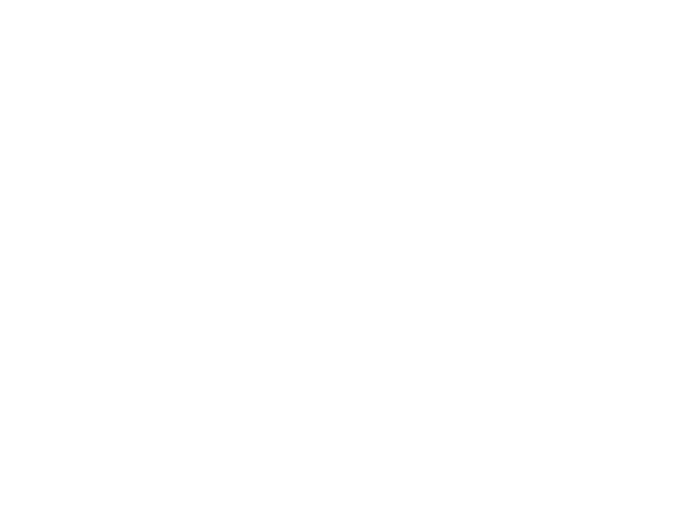
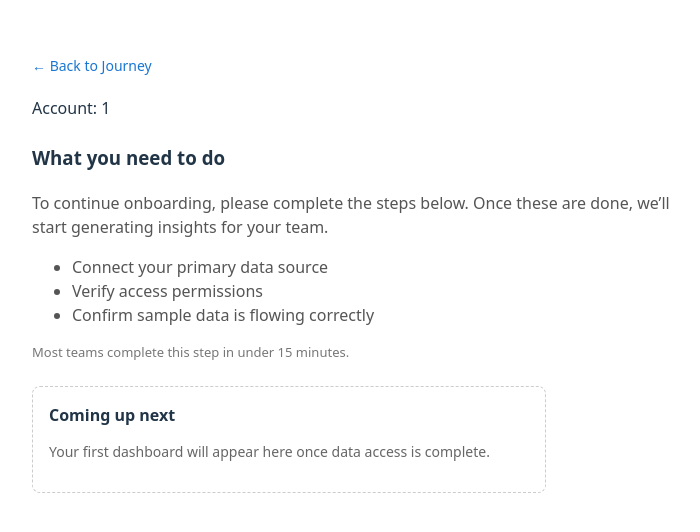
Before and after one commit to psysush10/onboarding-journey-spa, a React (Vite) app: page /journey/1/1 in a window 1280 px wide. Before the commit this address had no page. Shown: the part 126-658 px from the top of the page, without its empty margins (0-700 px from the left). Built offline with nearby package versions, Linux system fonts and the light colour scheme.

Commit message:
feat: extend onboarding journey with stage detail and internal/customer views

```diff
--- a/src/App.jsx
+++ b/src/App.jsx
@@ -2,6 +2,7 @@ import { BrowserRouter, Routes, Route } from "react-router-dom";
 import Login from "./pages/Login";
 import Dashboard from "./pages/Dashboard";
 import Journey from "./pages/Journey";
+import StageDetail from "./pages/StageDetail";
 
 function App() {
   return (
@@ -11,6 +12,7 @@ function App() {
         <Route path="/login" element={<Login />} />
         <Route path="/dashboard" element={<Dashboard />} />
         <Route path="/journey/:customerId" element={<Journey />} />
+        <Route path="/journey/:accountId/:stageKey" element={<StageDetail />}/>
       </Routes>
     </BrowserRouter>
   );
--- a/src/pages/Journey.jsx
+++ b/src/pages/Journey.jsx
@@ -28,10 +28,10 @@ const journeyData = {
       name: "Access & Data Collection",
       dependsOn: ["kickoff"],
       owner: "Customer",
-      dueDate: "2026-02-02",
+      dueDate: "2026-02-05",
       tasks: [
-        { id: 3, title: "Provide admin access", done: true },
-        { id: 4, title: "Upload sample data", done: true },
+        { id: 3, title: "Provide admin access", done: false },
+        { id: 4, title: "Upload sample data", done: false },
       ],
     },
     {
@@ -100,7 +100,7 @@ function getOverallHealth(stages) {
 // ================================
 function Stage({ stage, allStages, view }) {
   const [open, setOpen] = useState(false);
-
+  const navigate = useNavigate();
   // Derived state (never store these)
   const blocked = isStageBlocked(stage, allStages);
   const risk = getDueRisk(stage);
@@ -134,6 +134,16 @@ function Stage({ stage, allStages, view }) {
         onClick={() => {
           // Customers cannot expand blocked stages
           if (blocked && view === "customer") return;
+          // Access & Data Collection → go to detail screen
+          if(stage.id === "data"){
+            navigate("/journey/acme/access-data", {"state":{view} });
+            return;
+          }
+          if(stage.id == "config"){
+            navigate("/journey/acme/product-config", {"state": view});
+            return;
+          }
+          // Default behavior: expand / collapse
           if (!blocked) setOpen(!open);
         }}
       >
@@ -159,9 +169,15 @@ function Stage({ stage, allStages, view }) {
   {/* Blocked messaging */}
   {blocked && view === "internal" && (
     <div style={{ fontSize: "14px", color: "red" }}>
-      Blocked — waiting on previous stage
+      Waiting on previous step
     </div>
   )}
+
+  {view === "internal" && stage.id === "data" && blocked && (
+  <div style={{ fontSize: "13px", color: "#777", marginTop: "4px" }}>
+    Consider nudging the customer once dependencies are cleared.
+  </div>
+)}
 
   {blocked && view === "customer" && (
     <div style={{ fontSize: "14px", color: "#999" }}>
@@ -183,8 +199,8 @@ function Stage({ stage, allStages, view }) {
             : "green",
       }}
     >
-      {risk === "overdue" && "🔥 Overdue"}
-      {risk === "due-soon" && "⚠️ Due soon"}
+      {risk === "overdue" && "🔥 Needs attention"}
+      {risk === "due-soon" && "⚠️ Next milestone approaching soon"}
       {risk === "on-track" && "🟢 On track"}
       {risk === "done" && "✅ Completed"}
     </div>
@@ -199,6 +215,12 @@ function Stage({ stage, allStages, view }) {
         : "In progress"}
     </div>
   )}
+
+  {view === "customer" && stage.id === "data" && !blocked && (
+  <div style={{ fontSize: "13px", color: "#777", marginTop: "4px" }}>
+    We’ll guide you through this step.
+  </div>
+)}
 </div>
         </div>
       </div>
--- /dev/null
+++ b/src/pages/StageDetail.tsx
@@ -0,0 +1,105 @@
+import { useLocation, useParams, useNavigate} from "react-router-dom";
+
+
+export default function StageDetail() {
+  const { accountId, stageKey } = useParams();
+  const location = useLocation();
+  const navigate = useNavigate();
+  const view = location.state?.view || "customer";
+  let title = "";
+  let description = "";
+
+  if (stageKey === "access-data") {
+  title = "Access & Data Collection";
+  description =
+    "This stage connects your core systems so we can generate your first meaningful insights.";
+}
+
+if (stageKey === "product-config") {
+  title = "Product Configuration";
+  description =
+    "This stage helps tailor the product to your workflows so your team gets value faster.";
+}
+
+
+  return (
+    <div style={{ padding: "32px" }}>
+      <div
+  onClick={() => navigate(`/journey/${accountId}`)}
+  style={{
+    cursor: "pointer",
+    color: "#1976d2",
+    fontSize: "14px",
+    marginBottom: "12px",
+  }}
+>
+  ← Back to Journey
+</div>
+      <h2>{title}</h2>
+      <p>Account: {accountId}</p>
+      <p style={{ marginTop: "16px", maxWidth: "640px", color: "#555" }}>
+  {description}
+</p>
+
+{view === "customer" && (
+  <div style={{ marginTop: "24px", maxWidth: "640px" }}>
+    <h3>What you need to do</h3>
+
+    <p style={{ color: "#555" }}>
+      To continue onboarding, please complete the steps below. Once these
+      are done, we’ll start generating insights for your team.
+    </p>
+
+    <ul style={{ marginTop: "12px", color: "#555" }}>
+      <li>Connect your primary data source</li>
+      <li>Verify access permissions</li>
+      <li>Confirm sample data is flowing correctly</li>
+    </ul>
+
+    <p style={{ fontSize: "13px", color: "#777", marginTop: "8px" }}>
+  Most teams complete this step in under 15 minutes.
+</p>
+  </div>
+)}
+
+{view === "internal" && (
+  <div style={{ marginTop: "24px", maxWidth: "640px" }}>
+    <h3>Internal status</h3>
+
+    <ul style={{ color: "#555" }}>
+      <li>Customer has not yet granted API access</li>
+      <li>Security approval pending</li>
+      <li>Risk of delay if not completed within 48 hours</li>
+    </ul>
+
+    <div
+      style={{
+        marginTop: "12px",
+        padding: "12px",
+        background: "#fff3e0",
+        border: "1px solid #ffcc80",
+        borderRadius: "6px",
+      }}
+    >
+      ⚠️ Recommended action: schedule a 15-minute working session if this remains incomplete.
+    </div>
+  </div>
+)}
+
+<div
+  style={{
+    marginTop: "24px",
+    padding: "16px",
+    border: "1px dashed #ccc",
+    borderRadius: "8px",
+    maxWidth: "480px",
+  }}
+>
+  <strong>Coming up next</strong>
+  <p style={{ fontSize: "14px", color: "#666" }}>
+    Your first dashboard will appear here once data access is complete.
+  </p>
+</div>
+    </div>
+  );
+}
```
